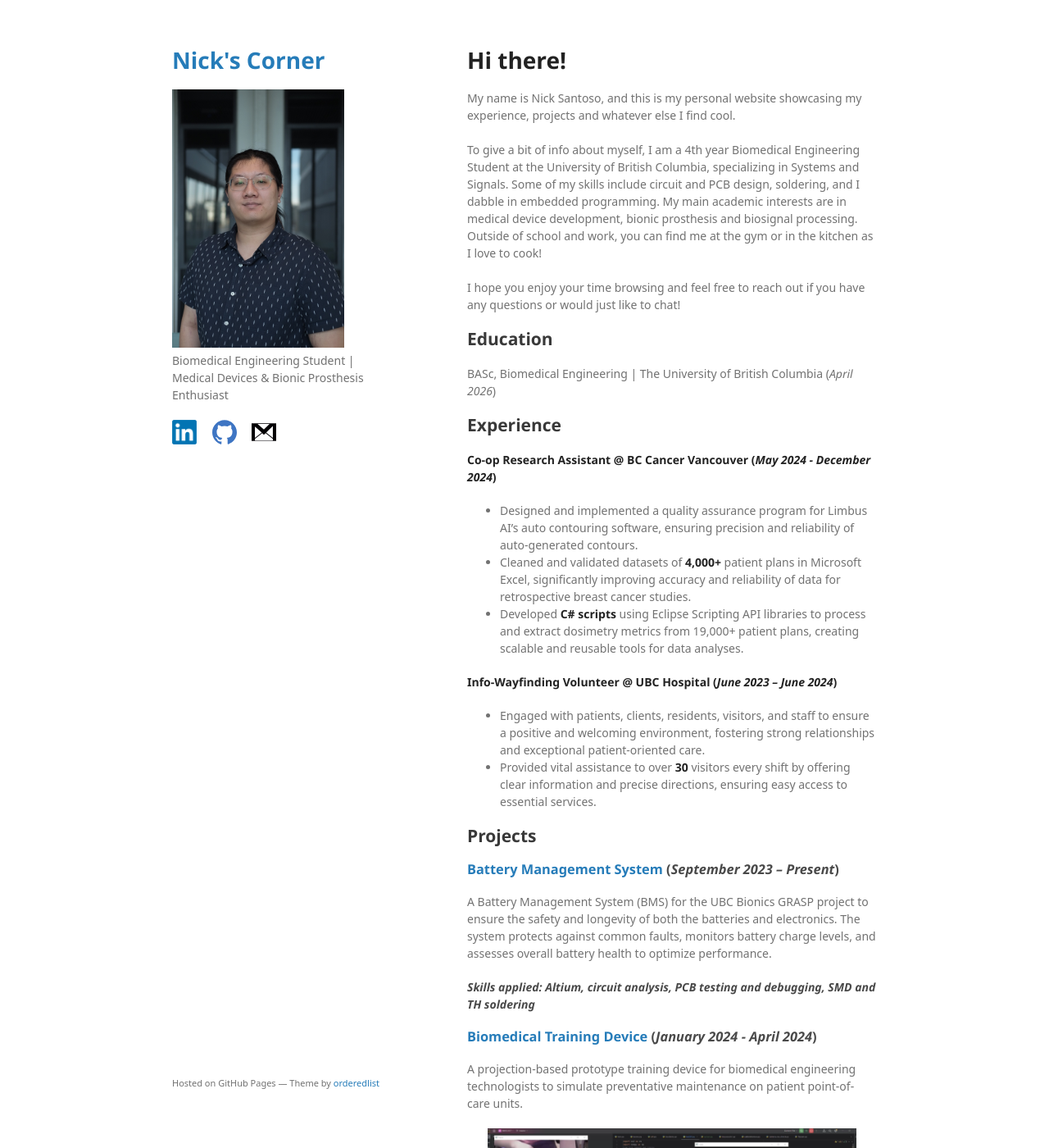
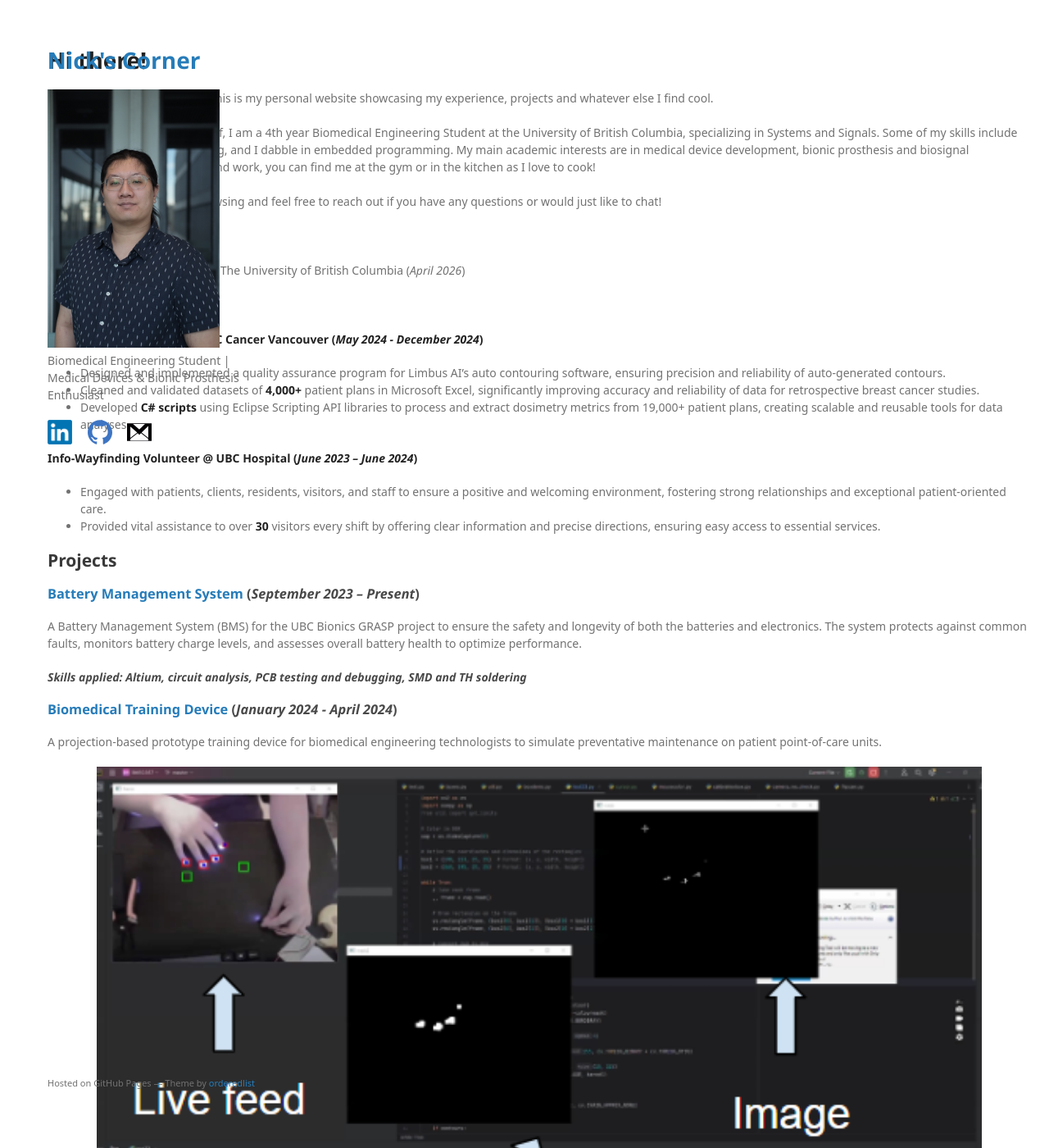
Before and after one commit to Fettuccinifelix/Fettuccinifelix.github.io, a Jekyll site: the page built from README.md, in a window 1280 px wide and 1400 px high. Shown: the whole window at 82% size. Built offline with Jekyll 4.4.1, drawn with Linux system fonts in a browser that asks for light colours; some web fonts are replaced; our own code applies the rules of GitHub Pages for plain Markdown files; a script that is not in the unit is left out.

Commit message:
edited widths

```diff
--- a/assets/css/style.css
+++ b/assets/css/style.css
@@ -361,7 +361,7 @@ a:hover small {
 }
 
 .wrapper {
-    width: 860px;
+    width: 1200px;
     margin: 0 auto
 }
 
@@ -491,7 +491,7 @@ strong {
 }
 
 section {
-    width: 500px;
+    width: 800x;
     float: right;
     padding-bottom: 50px
 }
```
